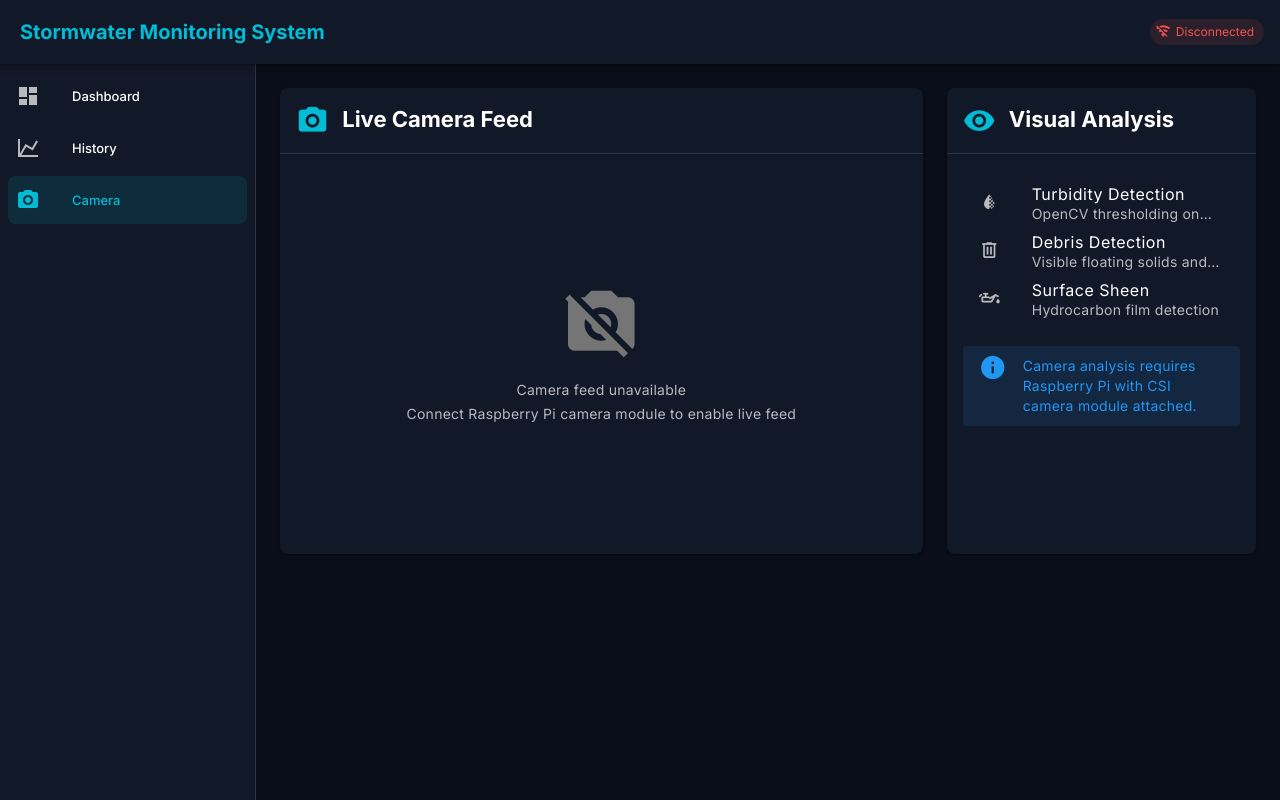
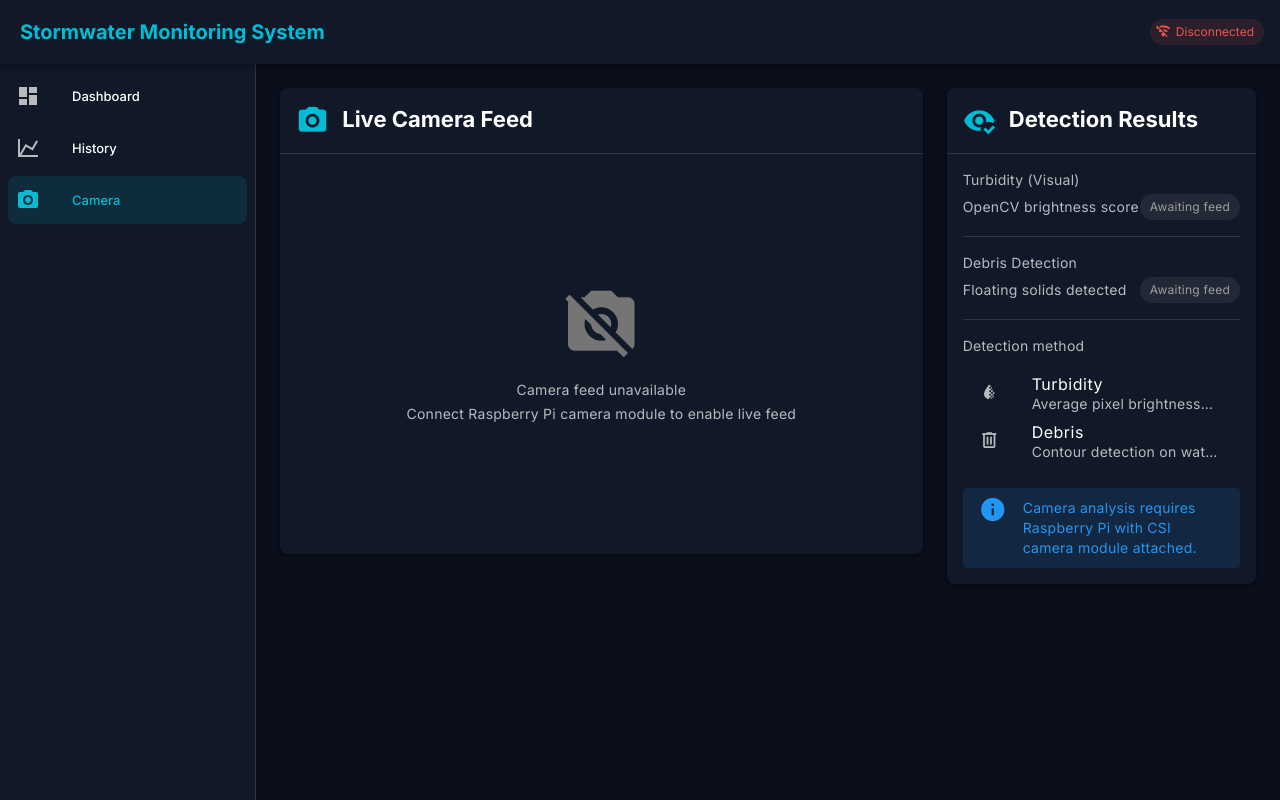
Before and after one commit to tristankthomas/stormwater-monitoring-system, a Vue app in the folder frontend/: page /camera in a window 1280 px wide. Built offline with nearby package versions, Linux system fonts and the light colour scheme; no server answers.

Commit message:
Remove hydrocarbon sheen placeholder

```diff
--- a/frontend/src/views/Camera.vue
+++ b/frontend/src/views/Camera.vue
@@ -23,32 +23,54 @@
       <v-col cols="12" md="4">
         <v-card color="surface" rounded="lg" height="100%">
           <v-card-title class="pa-4 text-body-1 font-weight-bold">
-            <v-icon class="mr-2" color="primary">mdi-eye</v-icon>
-            Visual Analysis
+            <v-icon class="mr-2" color="primary">mdi-eye-check</v-icon>
+            Detection Results
           </v-card-title>
           <v-divider />
           <v-card-text>
-            <v-list bg-color="transparent">
+
+            <!-- turbidity result from opencv brightness analysis -->
+            <div class="mb-4">
+              <div class="text-medium-emphasis text-caption mb-1">Turbidity (Visual)</div>
+              <div class="d-flex align-center justify-space-between">
+                <span class="text-medium-emphasis text-body-2">OpenCV brightness score</span>
+                <v-chip size="small" color="grey" variant="tonal">Awaiting feed</v-chip>
+              </div>
+            </div>
+
+            <v-divider class="mb-4" />
+
+            <!-- debris detection result from contour analysis -->
+            <div class="mb-4">
+              <div class="text-medium-emphasis text-caption mb-1">Debris Detection</div>
+              <div class="d-flex align-center justify-space-between">
+                <span class="text-medium-emphasis text-body-2">Floating solids detected</span>
+                <v-chip size="small" color="grey" variant="tonal">Awaiting feed</v-chip>
+              </div>
+            </div>
+
+            <v-divider class="mb-4" />
+
+            <div class="text-caption text-medium-emphasis mb-1">Detection method</div>
+            <v-list bg-color="transparent" density="compact">
               <v-list-item
                 prepend-icon="mdi-water-opacity"
-                title="Turbidity Detection"
-                subtitle="OpenCV thresholding on water sample"
+                title="Turbidity"
+                subtitle="Average pixel brightness thresholding"
+                density="compact"
               />
               <v-list-item
                 prepend-icon="mdi-trash-can-outline"
-                title="Debris Detection"
-                subtitle="Visible floating solids and litter"
-              />
-              <v-list-item
-                prepend-icon="mdi-oil"
-                title="Surface Sheen"
-                subtitle="Hydrocarbon film detection"
+                title="Debris"
+                subtitle="Contour detection on water surface"
+                density="compact"
               />
             </v-list>
 
             <v-alert type="info" variant="tonal" class="mt-4" density="compact">
               Camera analysis requires Raspberry Pi with CSI camera module attached.
             </v-alert>
+
           </v-card-text>
         </v-card>
       </v-col>
```
